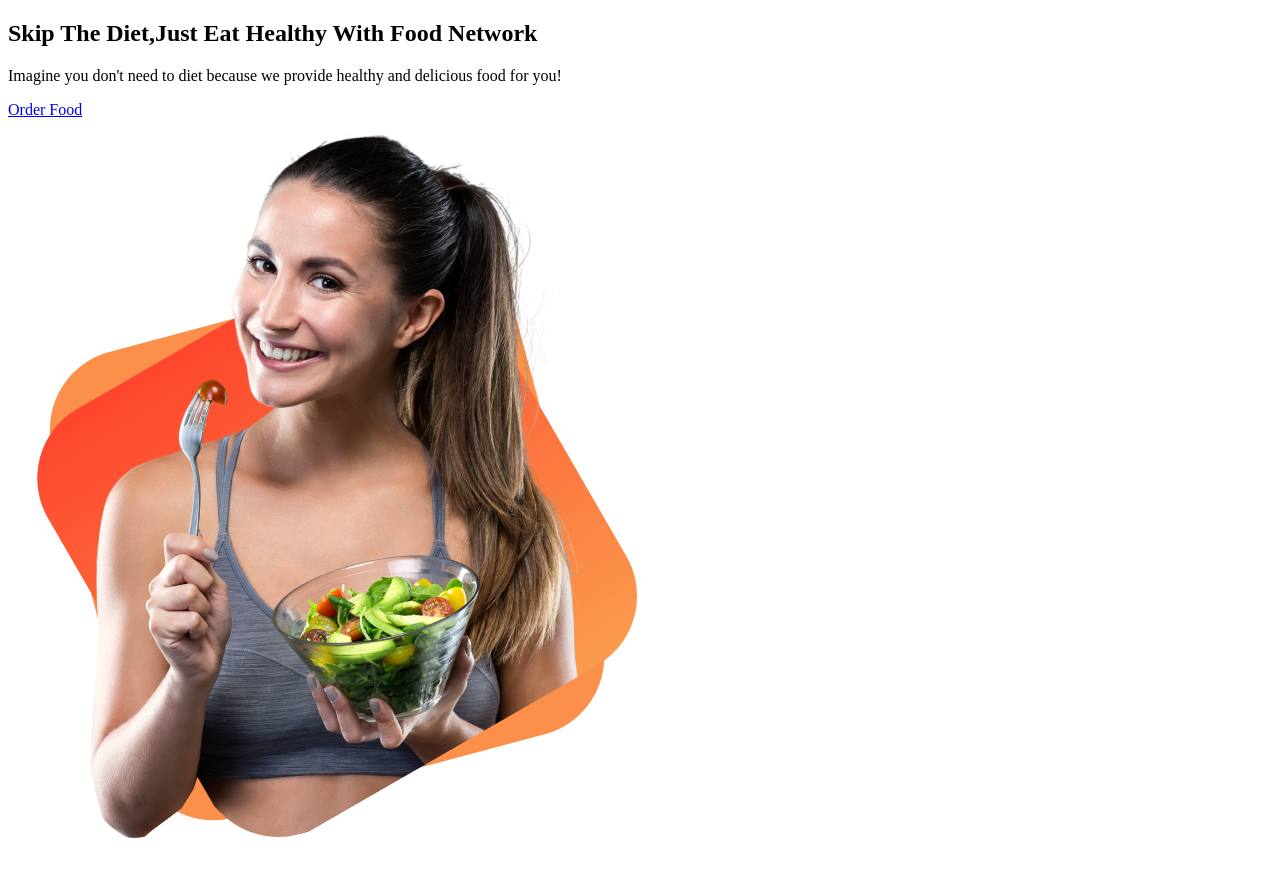
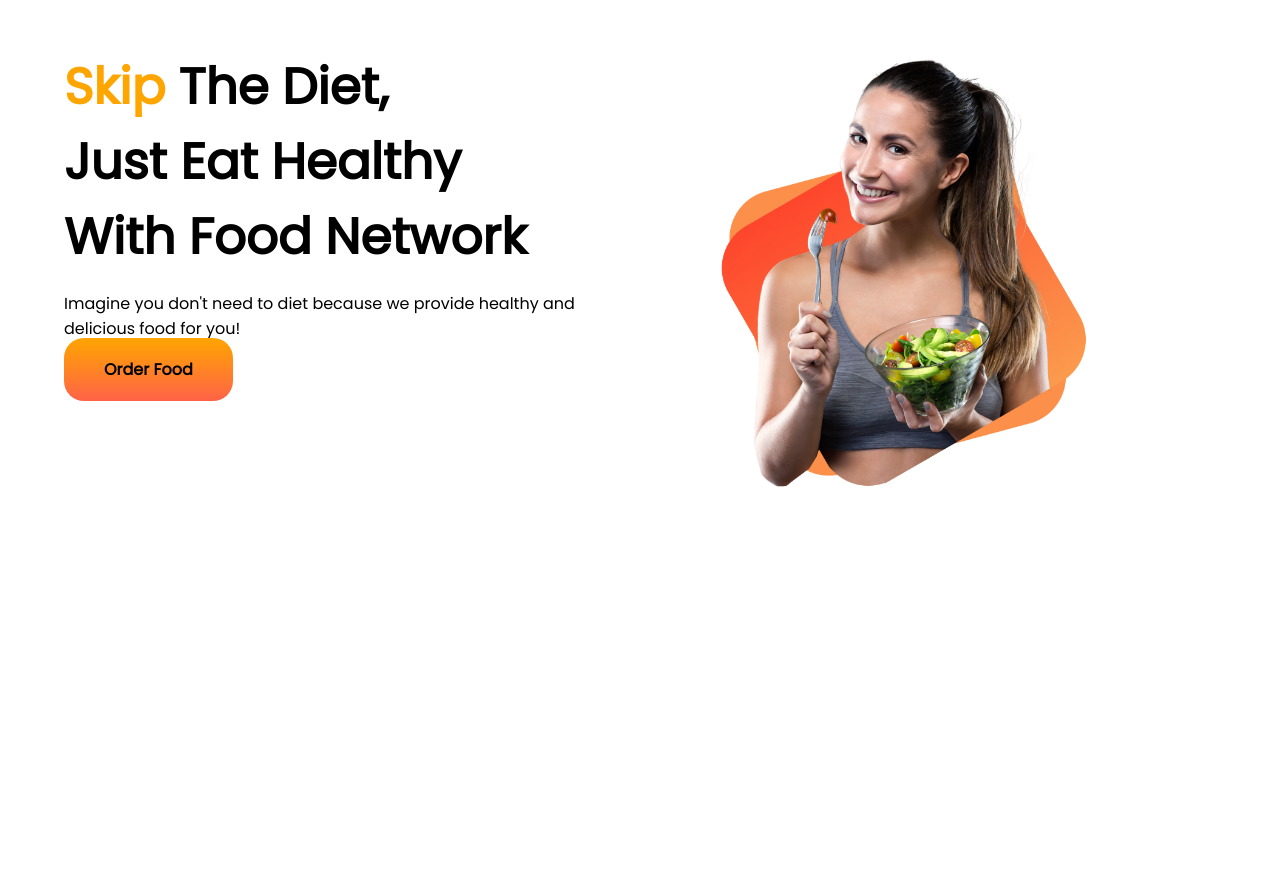
Before and after one commit to jahedchowdhury3/second-portfolio, a plain HTML site: page index.html in a window 1280 px wide. After the commit the page ends 800 px from the top, so only its background shows below. Drawn offline with Linux system fonts and the light colour scheme.

Commit message:
styles added

```diff
--- a/index.html
+++ b/index.html
@@ -5,16 +5,21 @@
     <meta http-equiv="X-UA-Compatible" content="IE=edge">
     <meta name="viewport" content="width=device-width, initial-scale=1.0">
     <title>Food Network</title>
+    <link rel="preconnect" href="https://fonts.googleapis.com">
+<link rel="preconnect" href="https://fonts.gstatic.com" crossorigin>
+<link href="https://fonts.googleapis.com/css2?family=Poppins&display=swap" rel="stylesheet">
     <link rel="stylesheet" href="style.css">
 </head>
 <body>
-    <section>
-        <div>
-            <h1>Skip The Diet,Just Eat Healthy With Food Network</h1>
+    <section class="header">
+        <div class="half-width">
+            <h1><span class="orange-color">Skip</span> The Diet,</h1>
+            <h1>Just Eat Healthy</h1>
+            <h1>With Food Network</h1>
             <p>Imagine you don't need to diet because we provide healthy and delicious food for you!</p>
-            <a target="_blank" href="https://jahedchowdhury3.github.io/developer-portfolio/">Order Food</a>
+            <a class="button" target="_blank" href="https://jahedchowdhury3.github.io/developer-portfolio/">Order Food</a>
         </div>
-        <div>
+        <div class="half-width">
             <img src="food-network-main/food-network-main/images/female/header 1.png" alt="">
         </div>
     </section>
--- a/style.css
+++ b/style.css
@@ -0,0 +1,32 @@
+.half-width{
+    width: 50%;
+    padding-left: 5%;
+    padding-right: 5%;
+    padding-top: 50px;
+}
+.half-width img{
+    width: 400px;
+    padding-bottom: 10px;
+}
+body{
+    font-family: 'Poppins', sans-serif;
+    margin: 0;
+}
+h1{
+    font-size: 50px;
+    margin: 0%;
+}
+.header{
+    display: flex;
+}
+.orange-color{
+    color: orange;
+}
+.button{
+    text-decoration: none;
+    font-weight: 700;
+    background-image: linear-gradient(orange, tomato);
+    padding: 20px 40px;
+    color: black;
+    border-radius: 20px;
+    }
```
